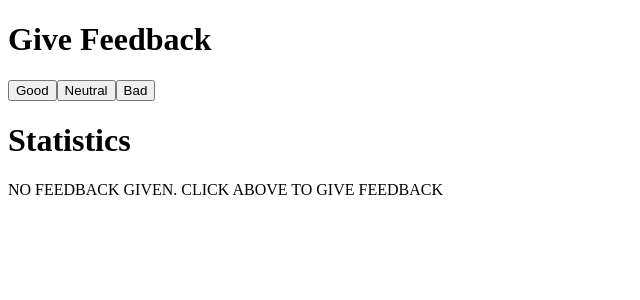
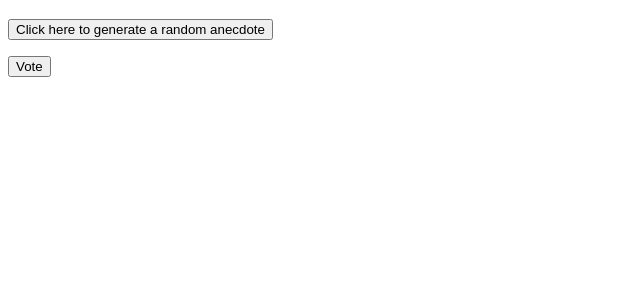
Before and after one commit to moyela/fullstackopen, a React (Create React App) app in the folder part01/: page / in a window 1280 px wide. Shown: the top 300 px of the page, without its empty margins (0-640 px from the left). Built offline with nearby package versions, Linux system fonts and the light colour scheme.

Commit message:
what's wrong? I have no idea

```diff
--- a/part01/src/App.js
+++ b/part01/src/App.js
@@ -1,89 +1,85 @@
 import { useState } from 'react'
 
-// unicafe example application
+// anecdotes example application
 // for the University of Helsinki's fullstackopen 2022 program
 
 const App = () => {
 
-  //state saves clicks of each feedback to the component state
-  const [good, setGood] = useState(0)
-  const [neutral, setNeutral] = useState(0)
-  const [bad, setBad] = useState(0)
+  const anecdotes = [
+    '',
+    'If it hurts, do it more often',
+    'Adding manpower to a late software project makes it later!',
+    'The first 90 percent of the code accounts for the first 10 percent of the development time...The remaining 10 percent of the code accounts for the other 90 percent of the development time.',
+    'Any fool can write code that a computer can understand. Good programmers write code that humans can understand.',
+    'Premature optimization is the root of all evil.',
+    'Debugging is twice as hard as writing the code in the first place. Therefore, if you write the code as cleverly as possible, you are, by definition, not smart enough to debug it.',
+    'Programming without an extremely heavy use of console.log is same as if a doctor would refuse to use x-rays or blood tests when diagnosing patients'
+  ]
 
-  let all = good + neutral + bad
-  let average = (good - bad) / 3
-  let positivePercent = ((good / all) * 100) + ' %'
+  //storing state to pick anecdote based on index key
+  const [selected, setSelected] = useState(0)
 
+  //function to generate a random integer to set state for the anecdote index key
+  const randomInt = function (min, max) {
+    return Math.floor(Math.random() * (max - min)) + min
+  }
 
-  const submitGood = () => setGood(good + 1)
-  const submitNeutral = () => setNeutral(neutral + 1)
-  const submitBad = () => setBad(bad + 1)
+  //function to execute the random integer generation and randomize the anecdote state
+  const newAnecdote = () => {
+    setSelected(randomInt(1, 7))
+    console.log('Anecdote', selected, 'has been selected')
+    return selected
+  }
+
+  let votes = [0, 0, 0, 0, 0, 0, 0, 0]
+
+  const voteForQuote = () => {
+    whichAnecdote += 1
+    console.log('Anecdote', selected, 'has been voted for', whichAnecdote, 'time(s)')
+    return whichAnecdote
+  }
+
+  let whichAnecdote = votes[selected]
 
   return (
     <>
-      <Sections sectionTitle='Give Feedback'/>
-
-      <FeedbackButton text='Good' handleClick={submitGood} />
-      <FeedbackButton text='Neutral' handleClick={submitNeutral} />
-      <FeedbackButton text='Bad' handleClick={submitBad} />
-
-      <Statistics good={good} bad={bad} neutral={neutral} all={all} average={average} positive={positivePercent}/>
-
+      <Anecdotes anecdotes={anecdotes} selected={selected}/>
+      <VoteCount number={voteForQuote()}  selected={selected} />
+      <Button text='Click here to generate a random anecdote'
+      handleClick={newAnecdote}/>
+      <Button text='Vote' handleClick={voteForQuote}/>
     </>
   )
 }
 
-const Statistics = (props) => {
-
-  if (props.all === 0) {
-    return (
-      <>
-        <Sections sectionTitle='Statistics' />
-        <div>NO FEEDBACK GIVEN. CLICK ABOVE TO GIVE FEEDBACK</div>
-      </>
-    )
-  }
-
+const Anecdotes = ({anecdotes, selected}) => {
   return (
-    <>
-      <Sections sectionTitle='Statistics' />
-
-      <table>
-        <tbody>
-          <StatisticLine title='Good' figure={props.good} />
-          <StatisticLine title='Neutral' figure={props.neutral} />
-          <StatisticLine title='Bad' figure={props.bad} />
-          <StatisticLine title='Total Feedback' figure={props.all} />
-          <StatisticLine title='Average' figure={props.average} />
-          <StatisticLine title='Proportion of Positive votes' figure={props.positive} />
-        </tbody>
-      </table>
-    </>
+    <h3>
+      {anecdotes[selected]}
+    </h3>
   )
 }
 
-const Sections = ({sectionTitle}) => {
+const Button = ({text, handleClick}) => {
   return (
-    <>
-      <h1>{sectionTitle}</h1>
-    </>
+    <p>
+      <button onClick={handleClick}>
+        {text}
+      </button>
+    </p>
   )
 }
 
-const FeedbackButton = ({text, handleClick}) => {
+const VoteCount = ({selected, number}) => {
+  if (selected > 0) {
+    return (
+      <div>
+        This quote has {number} votes
+      </div>
+    )
+  }
   return (
-    <button onClick={handleClick}>
-      {text}
-    </button>
-  )
-}
-
-const StatisticLine = ({title, figure}) => {
-  return (
-    <tr>
-      <td>{title}</td>
-      <td>{figure}</td>
-    </tr>
+    <></>
   )
 }
 
```
